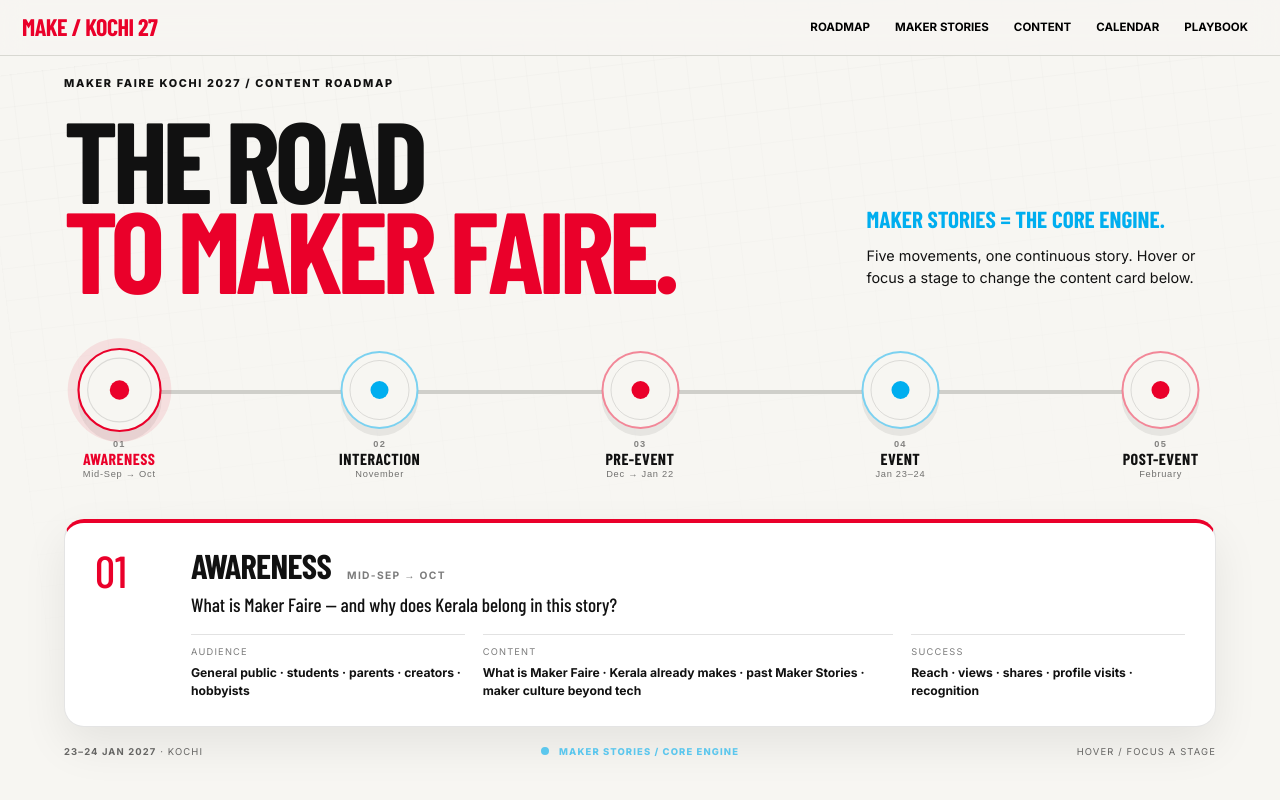
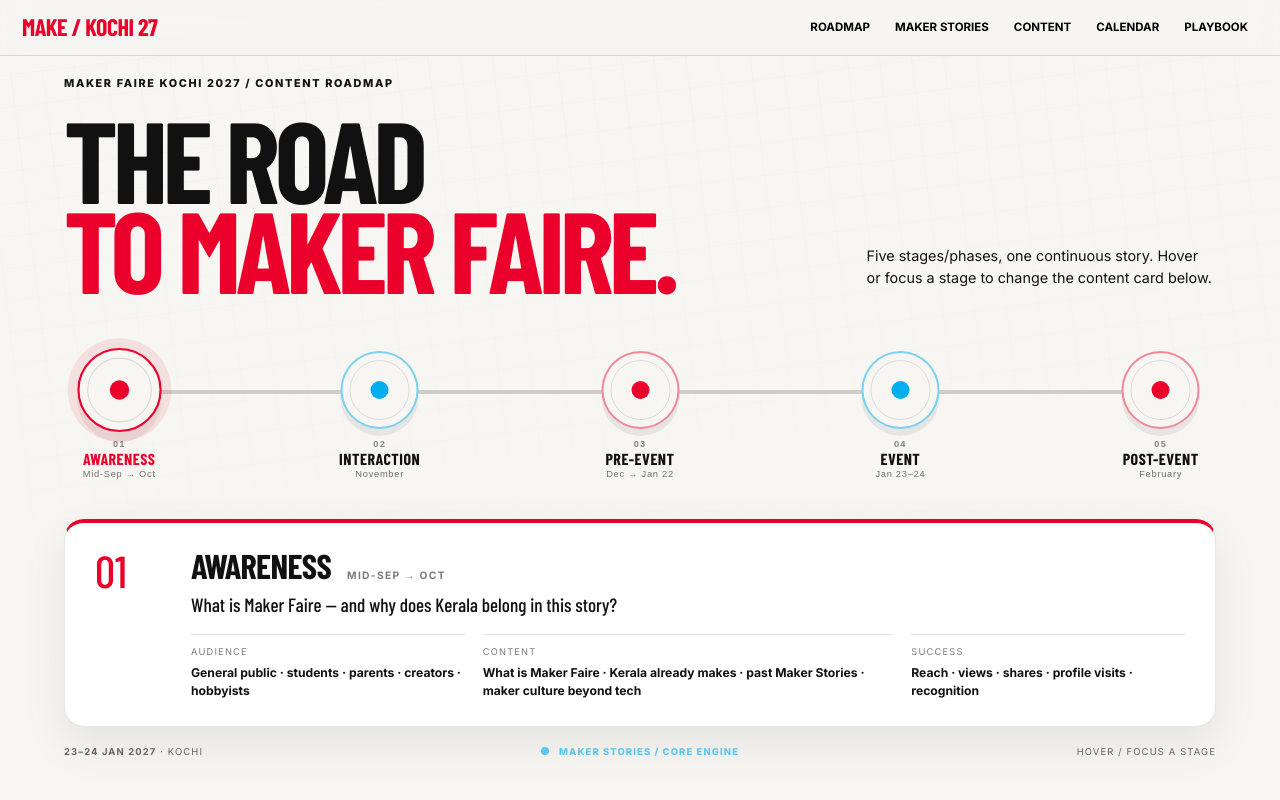
Before and after one commit to Maker-Faire-Kochi/Creative-Roadmap, a plain HTML site: page index.html in a window 1280 px wide. Shown: the top 800 px of the page. Drawn offline with nearby package versions, Linux system fonts and the light colour scheme; a web font is replaced by a local one.

Commit message:
chore: update hero content

```diff
--- a/index.html
+++ b/index.html
@@ -1238,8 +1238,7 @@
           <h1>THE ROAD<br><span>TO MAKER FAIRE.</span></h1>
         </div>
         <div class="roadmap-lead">
-          <strong>Maker Stories = the core engine.</strong>
-          <p>Five movements, one continuous story. Hover or focus a stage to change the content card below.</p>
+          <p>Five stages/phases, one continuous story. Hover or focus a stage to change the content card below.</p>
         </div>
       </div>
 
@@ -1326,7 +1325,7 @@
             </div>
             <p class="stage-question">What will I discover, build, bring or participate in?</p>
             <div class="stage-columns">
-              <div><small>AUDIENCE</small><b>Attendees · families · students · educators · exhibitors · volunteers</b>
+              <div><small>AUDIENCE</small><b>Attendees · students · educators · exhibitors · volunteers</b>
               </div>
               <div><small>CONTENT</small><b>Maker reveals · project walkthroughs · countdowns · what to bring ·
                   behind-the-build</b></div>
```
